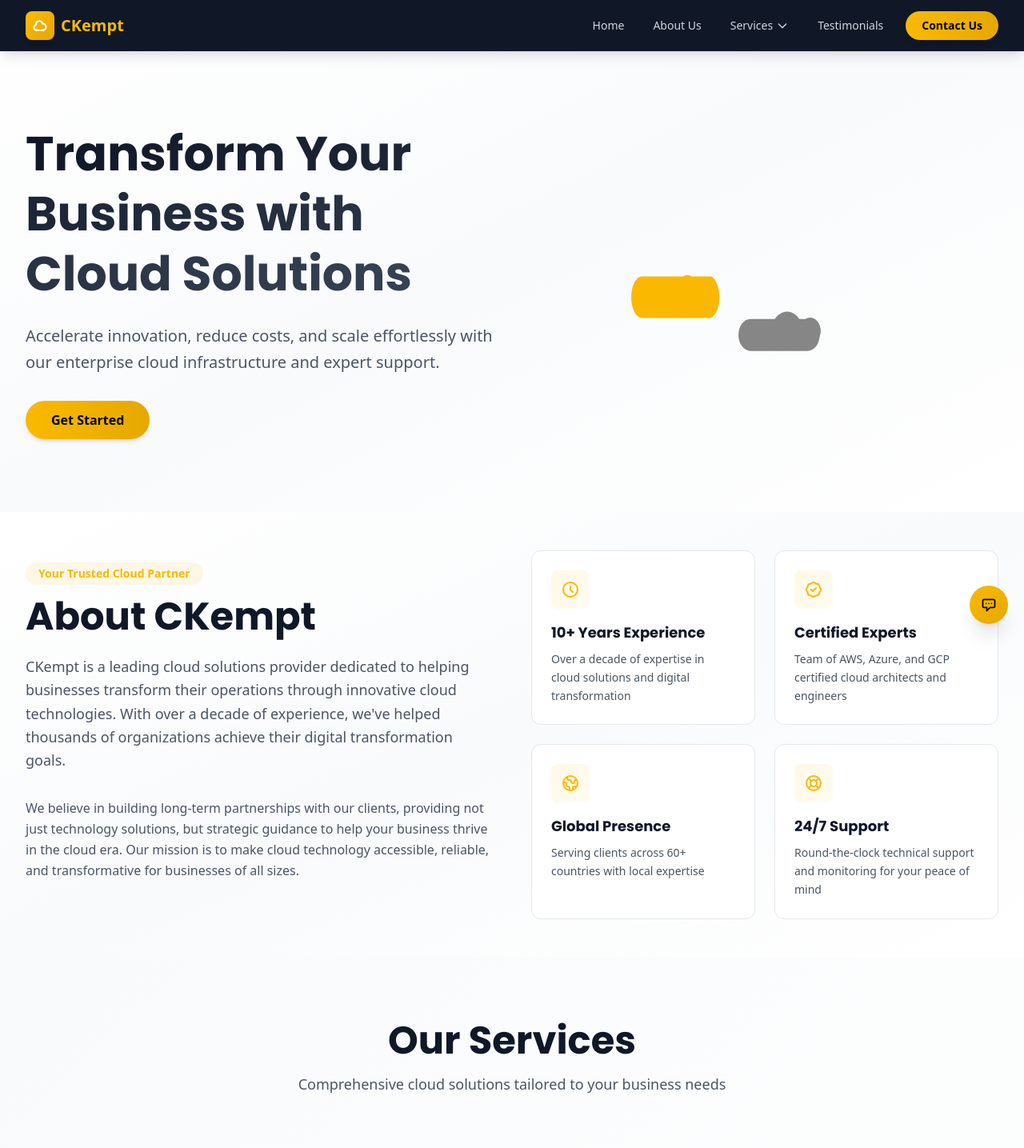
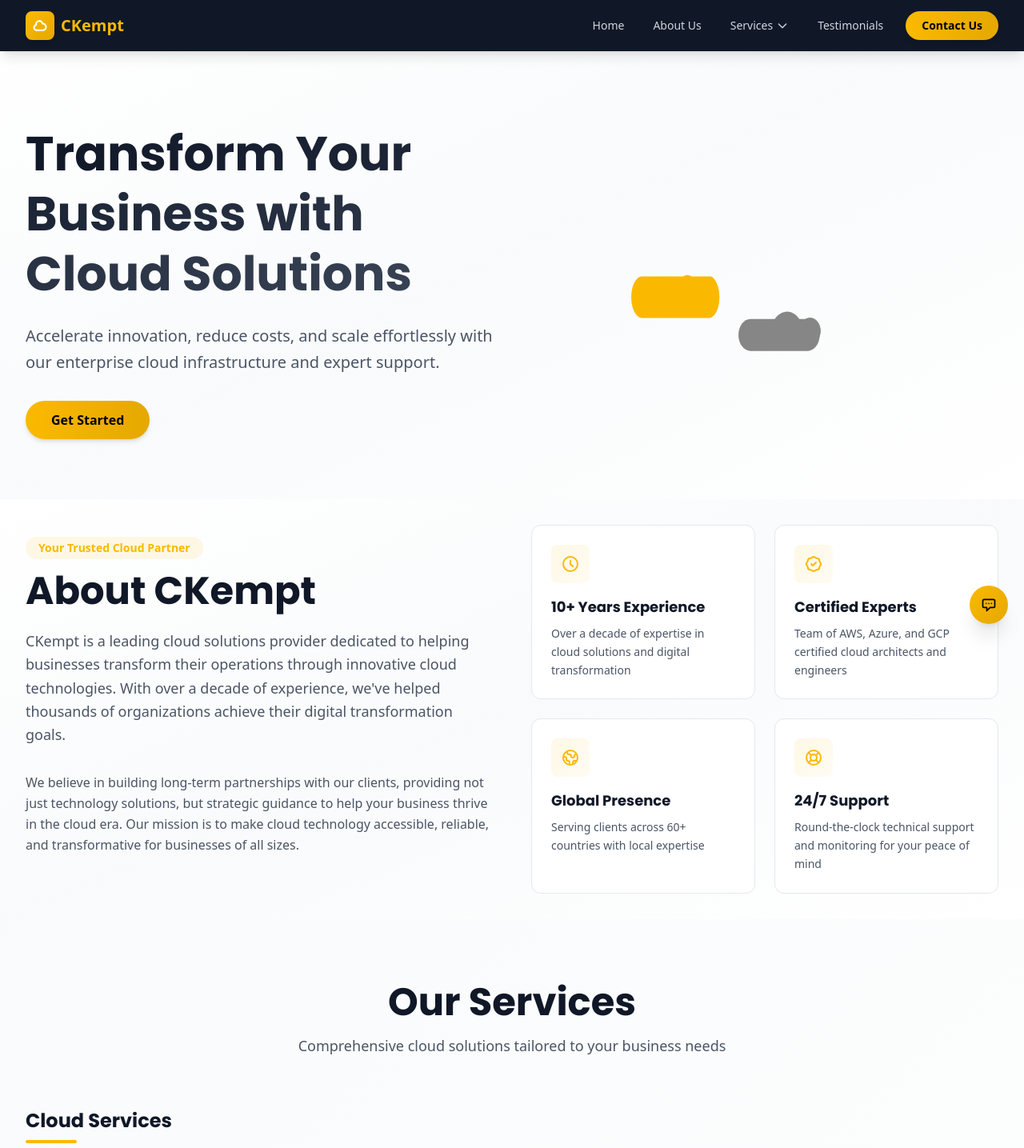
Before and after one commit to sanket0116/CKempt, a Next.js app: page / in a window 1280 px wide. Shown: the top 1435 px of the page at 80% size. Built offline with nearby package versions, Linux system fonts and the light colour scheme.

Commit message:
space adjusted between about and hero section

```diff
--- a/app/components/AboutUs.tsx
+++ b/app/components/AboutUs.tsx
@@ -57,7 +57,7 @@
   ];
 
   return (
-    <section id="about" className="py-8 md:py-10 lg:py-12 px-4 sm:px-6 lg:px-8 bg-gradient-to-br from-white via-gray-50 to-white reveal">
+    <section id="about" className="py-4 md:py-6 lg:py-8 px-4 sm:px-6 lg:px-8 bg-gradient-to-br from-white via-gray-50 to-white reveal">
       <div className="max-w-7xl mx-auto">
         <div className="grid lg:grid-cols-2 gap-12 items-center">
           {/* Left Side - Content */}
--- a/app/components/Hero.tsx
+++ b/app/components/Hero.tsx
@@ -30,7 +30,7 @@
   }, [animationPath]);
 
   return (
-    <section id="home" className="pt-20 pb-4 px-4 sm:px-6 lg:pt-24 lg:pb-8 lg:px-8 min-h-fit flex items-center bg-gradient-to-br from-white via-gray-50 to-white reveal">
+    <section id="home" className="pt-20 pb-2 px-4 sm:px-6 lg:pt-24 lg:pb-4 lg:px-8 min-h-fit flex items-center bg-gradient-to-br from-white via-gray-50 to-white reveal">
       <div className="max-w-7xl mx-auto w-full">
         <div className={`grid gap-2 lg:gap-12 items-center ${uploadCloudAnimation ? 'lg:grid-cols-2' : 'lg:grid-cols-1'}`}>
           {/* Right Side - Animation (First on mobile, second on desktop) */}
--- a/app/components/WhyPartner.tsx
+++ b/app/components/WhyPartner.tsx
@@ -23,7 +23,7 @@
   const [activeTab, setActiveTab] = useState(0);
 
   return (
-    <section className="py-20 px-4 sm:px-6 lg:px-8 bg-gradient-to-br from-white via-gray-50 to-white">
+    <section className="py-20 px-4 sm:px-6 lg:px-8 bg-gradient-to-br from-white via-gray-50 to-white reveal">
       <div className="max-w-7xl mx-auto">
         {/* Header */}
         <div className="text-center mb-16">
```
